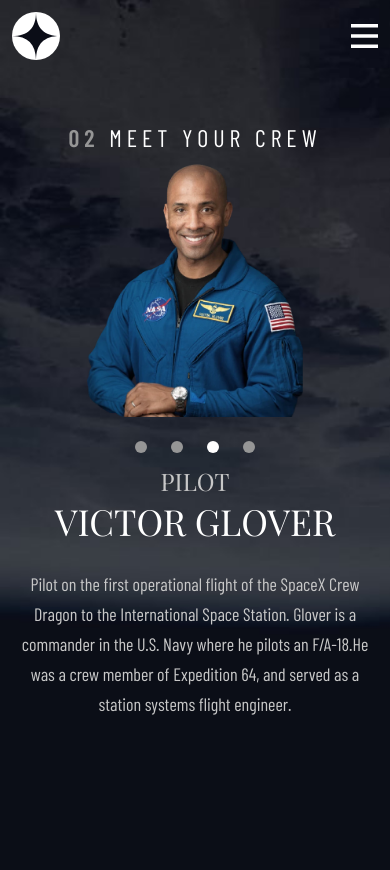
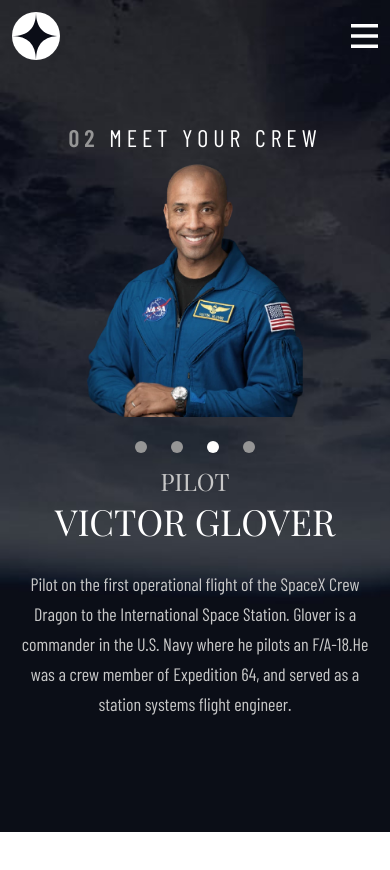
Before and after one commit to tomashoj2001/FEM-REACT-space_tourism_SPA, a React (Create React App) app: page /crew in a window 390 px wide. Shown: the top 870 px of the page. After the commit the page ends 844 px from the top, so only its background shows below. Built offline with nearby package versions, Linux system fonts and the light colour scheme; the HTML template or start-up script is replaced by a standard one; a web font is replaced by a local one.

Commit message:
Initial Code

```diff
--- a/src/components/crew.css
+++ b/src/components/crew.css
@@ -156,7 +156,7 @@
     background-image: url(/src/starter-code/assets/crew/background-crew-mobile.jpg);
     /* overflow: hidden; */
     /* margin-top: -7rem; */
-    height: 105vh;
+    /* height: 106vh; */
   }
 
   .crew__container {
--- a/src/components/destination.css
+++ b/src/components/destination.css
@@ -193,10 +193,10 @@
 }
 
 @media screen and (max-width: 550px) {
-  html, body {
+  /* html, body {
     min-height: fit-content;
     overflow: auto;
-  }
+  } */
   .destination__body {
     background-image: url(/src/starter-code/assets/destination/background-destination-mobile.jpg);
     /* margin-top: -7rem; */
--- a/src/components/home.css
+++ b/src/components/home.css
@@ -142,10 +142,11 @@ h1.home__title {
 @media screen and (max-width: 550px) {
   body {
     min-height: 100vh;
-    min-height: fill-available;
-    min-height: -webkit-fill-available;
+    height: fill-available;
+    height: -webkit-fill-available;
   }
   html {
+    min-height: 100vh;
     height: fill-available;
     height: -webkit-fill-available;
   }
--- a/src/components/technology.css
+++ b/src/components/technology.css
@@ -167,10 +167,10 @@
 }
 
 @media screen and (max-width: 550px) {
-  html, body {
+  /* html, body {
     min-height: 100vh;
     overflow: visible;
-  }
+  } */
   .tech__body {
     background-image: url(/src/starter-code/assets/technology/background-technology-mobile.jpg);
     /* margin-top: -7rem; */
@@ -263,7 +263,7 @@
   }
 
   .tech__container img {
-    width: 101vw;
+    width: 102vw;
     height: auto;
     order: 2;
   }
```
